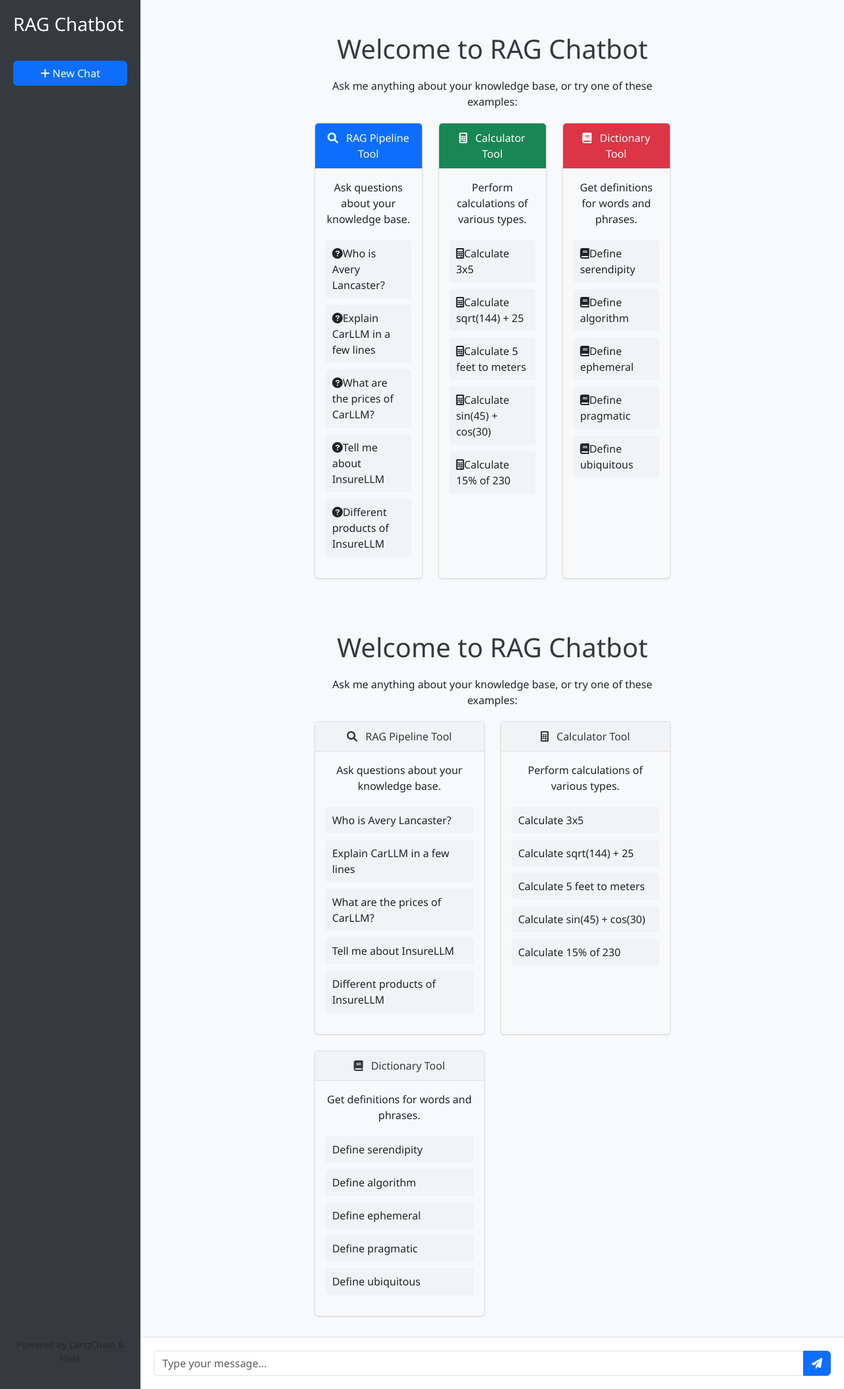
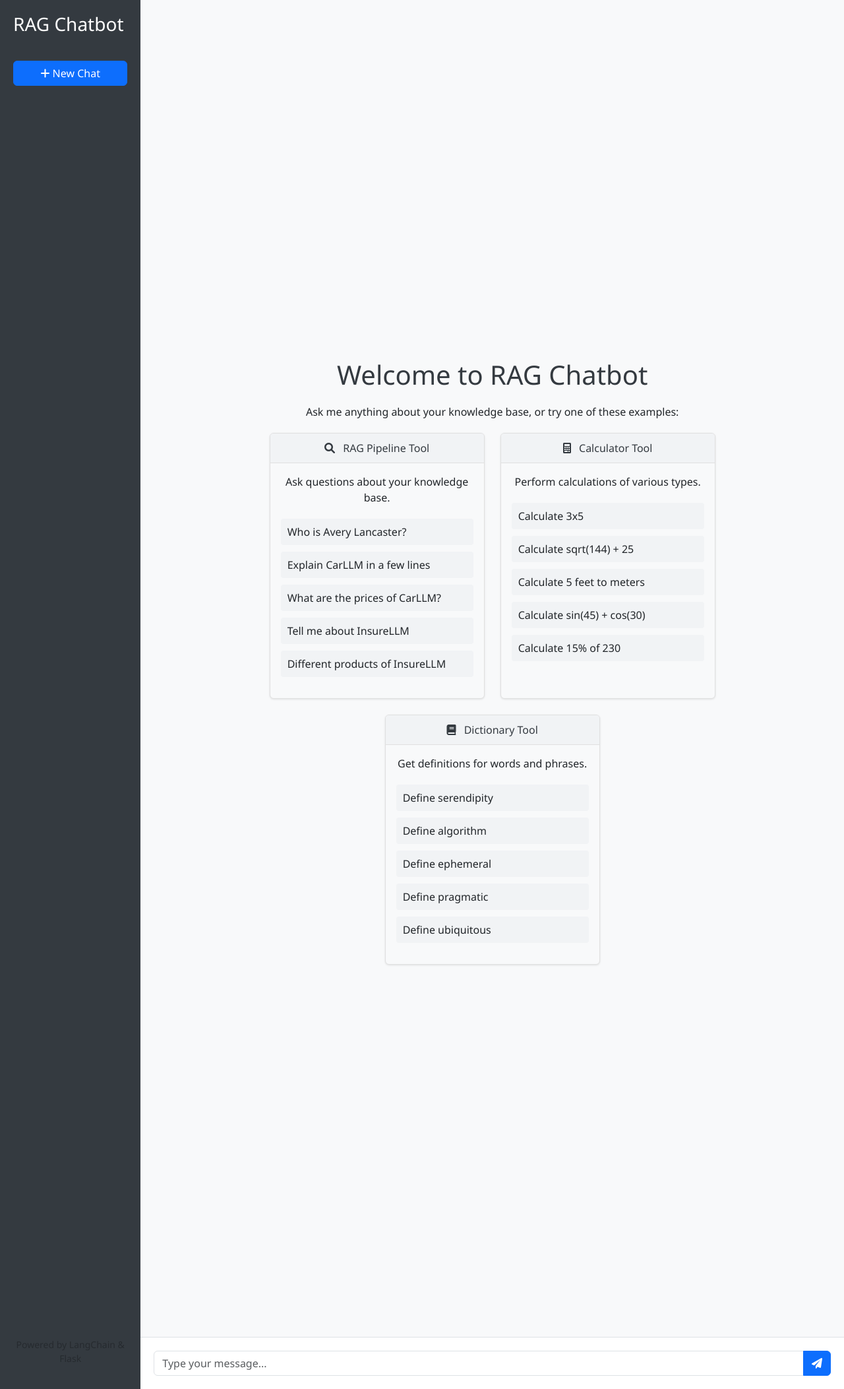
Before and after one commit to SambhavJain26/RAGex, a Flask app: page / in a window 1280 px wide. Shown: the whole page at 66% size. Run offline with Flask 3, Linux system fonts and the light colour scheme; data that the repository does not hold is empty; some libraries are stand-ins or nearby versions.

Commit message:
changes no4

```diff
--- a/static/css/styles.css
+++ b/static/css/styles.css
@@ -48,7 +48,8 @@ body {
 .welcome-message {
     margin: auto;
     text-align: center;
-    max-width: 600px;
+    max-width: 1200px; /* Adjusted to better fit 2 columns of 350px each plus some spacing */
+    width: 100%;
     padding: 30px;
 }
 
@@ -170,6 +171,7 @@ code {
 /* grid questions */
 .tools-grid {
     margin: 20px 0;
+    width: 100%;
 }
 
 .tool-card {
@@ -214,7 +216,12 @@ code {
 @media (min-width: 768px) {
     .row-cols-md-2 > * {
         flex: 0 0 auto;
-        width: 50%;
+        width: 350px !important; /* Fixed width of 350px */
+    }
+
+    /* Center the row to ensure columns are centered */
+    .row {
+        justify-content: center;
     }
 }
 
--- a/static/js/main.js
+++ b/static/js/main.js
@@ -18,6 +18,13 @@ document.addEventListener('DOMContentLoaded', () => {
         }
     });
 
+    // IMMEDIATELY clear any existing welcome message to prevent both showing
+    // This is critical to fix the issue with both welcome messages showing on refresh
+    const existingWelcomeMessage = document.querySelector('.welcome-message');
+    if (existingWelcomeMessage) {
+        existingWelcomeMessage.remove();
+    }
+
     // Set up event listeners for question items - this needs to be called whenever new questions are added
     function setupQuestionItemListeners() {
         const questionItems = document.querySelectorAll('.question-item');
@@ -34,9 +41,6 @@ document.addEventListener('DOMContentLoaded', () => {
             });
         });
     }
-
-    // Initial setup of question items
-    setupQuestionItemListeners();
 
     // Load chat history on page load
     loadChatHistory();
```
